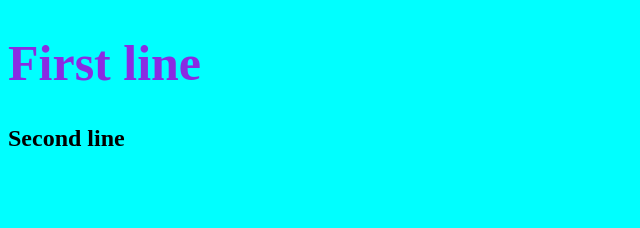
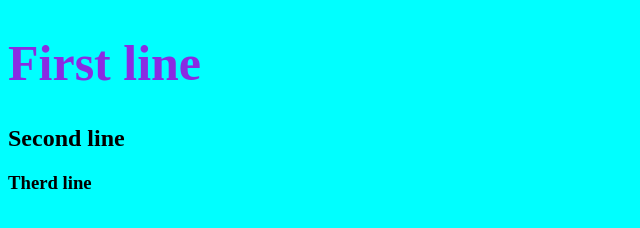
Before and after one commit to ArtemKoikov/TESTTEST, a plain HTML site: page index.html in a window 1280 px wide. Shown: the whole page, without its empty margins (0-640 px from the left). Drawn offline with Linux system fonts and the light colour scheme.

Commit message:
third commit

```diff
--- a/index.html
+++ b/index.html
@@ -9,5 +9,6 @@
 <body>
     <h1>First line</h1>
     <h2>Second line</h2>
+    <h3>Therd line</h3>
 </body>
 </html>
```
